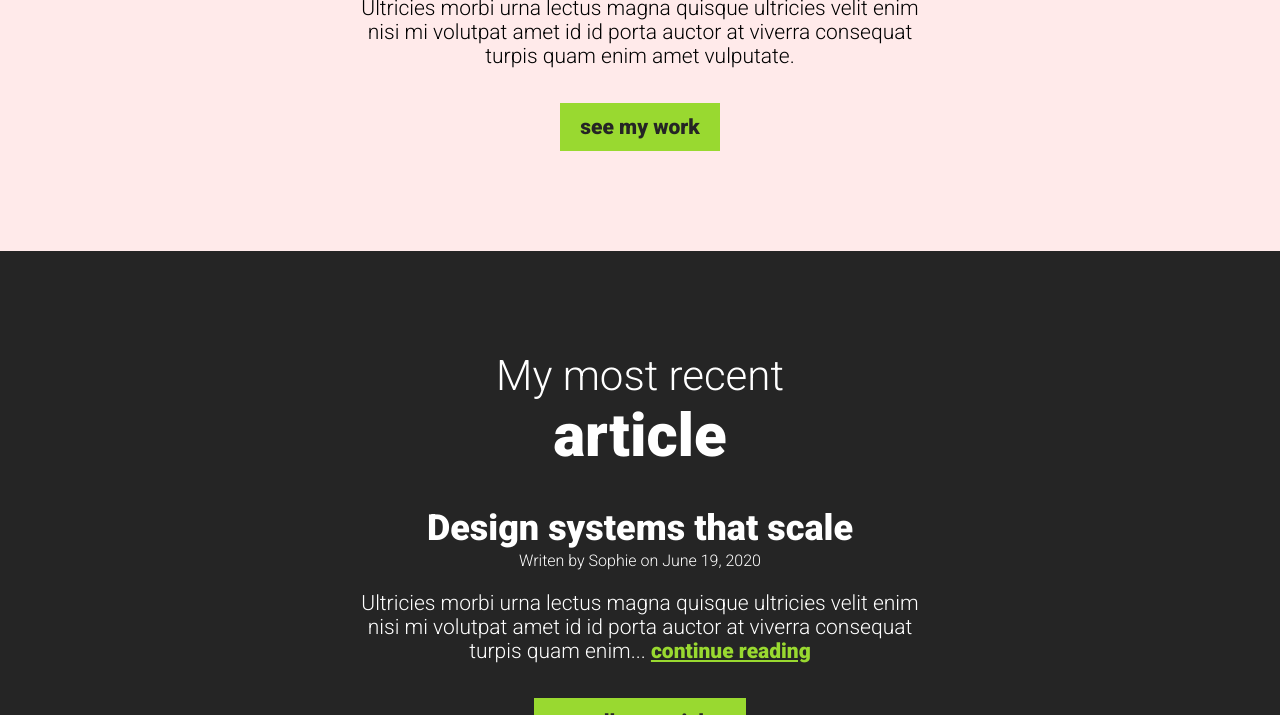
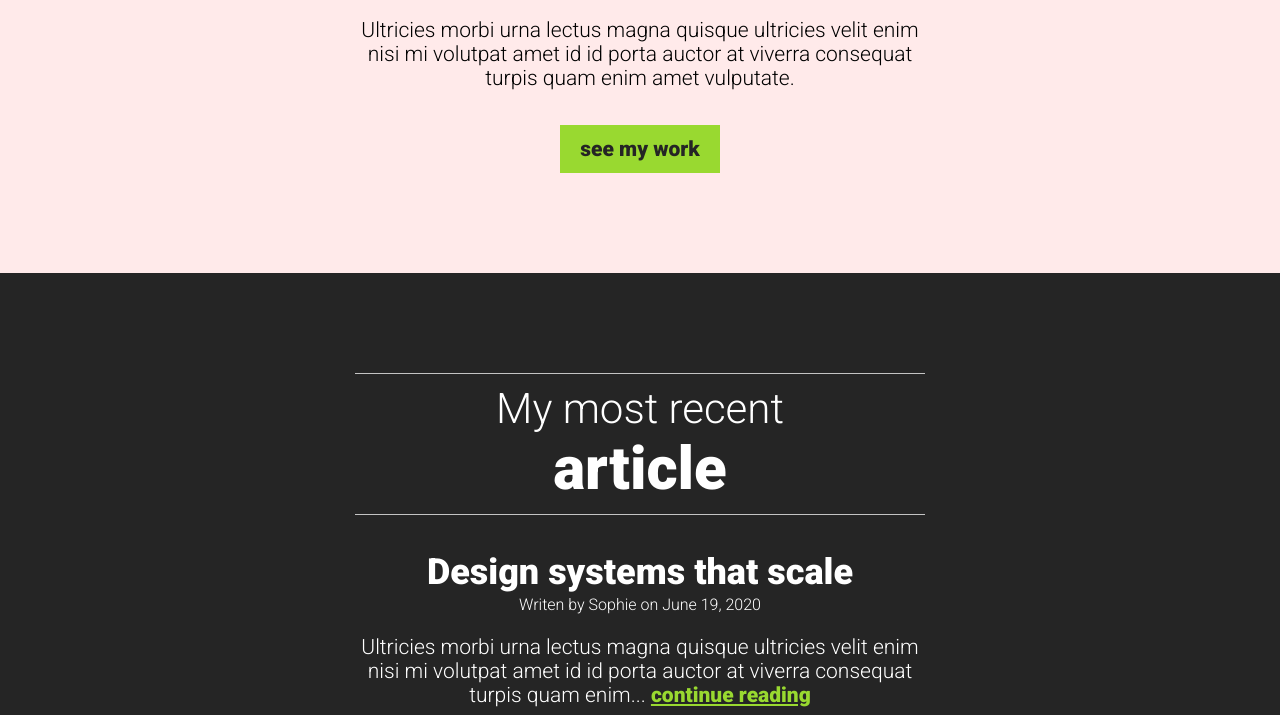
Before and after one commit to mohamedelgallad-510/Portfolio, a website built with Vite: page index.html in a window 1280 px wide. Shown: the part 824-1539 px from the top of the page. Built offline with nearby package versions, Linux system fonts and the light colour scheme.

Commit message:
Updated h2 style

```diff
--- a/styles.css
+++ b/styles.css
@@ -37,6 +37,9 @@ h1 {
 
 h2 {
     font-size: 42px;
+    border-top: 1px solid #c4c4c4;
+    border-bottom: 1px solid #c4c4c4;
+    padding: 10px 0;
 }
 
 h3 {
```
